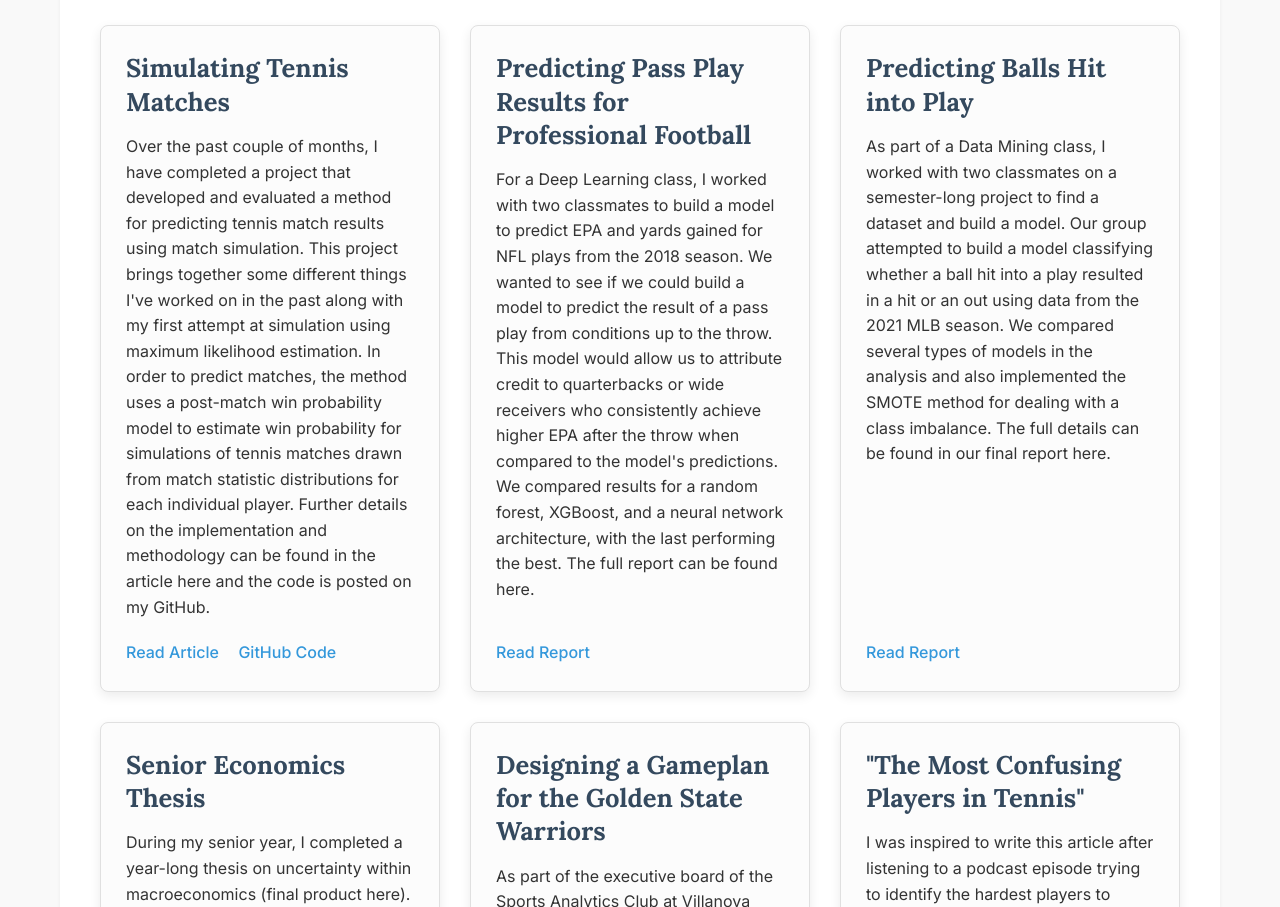
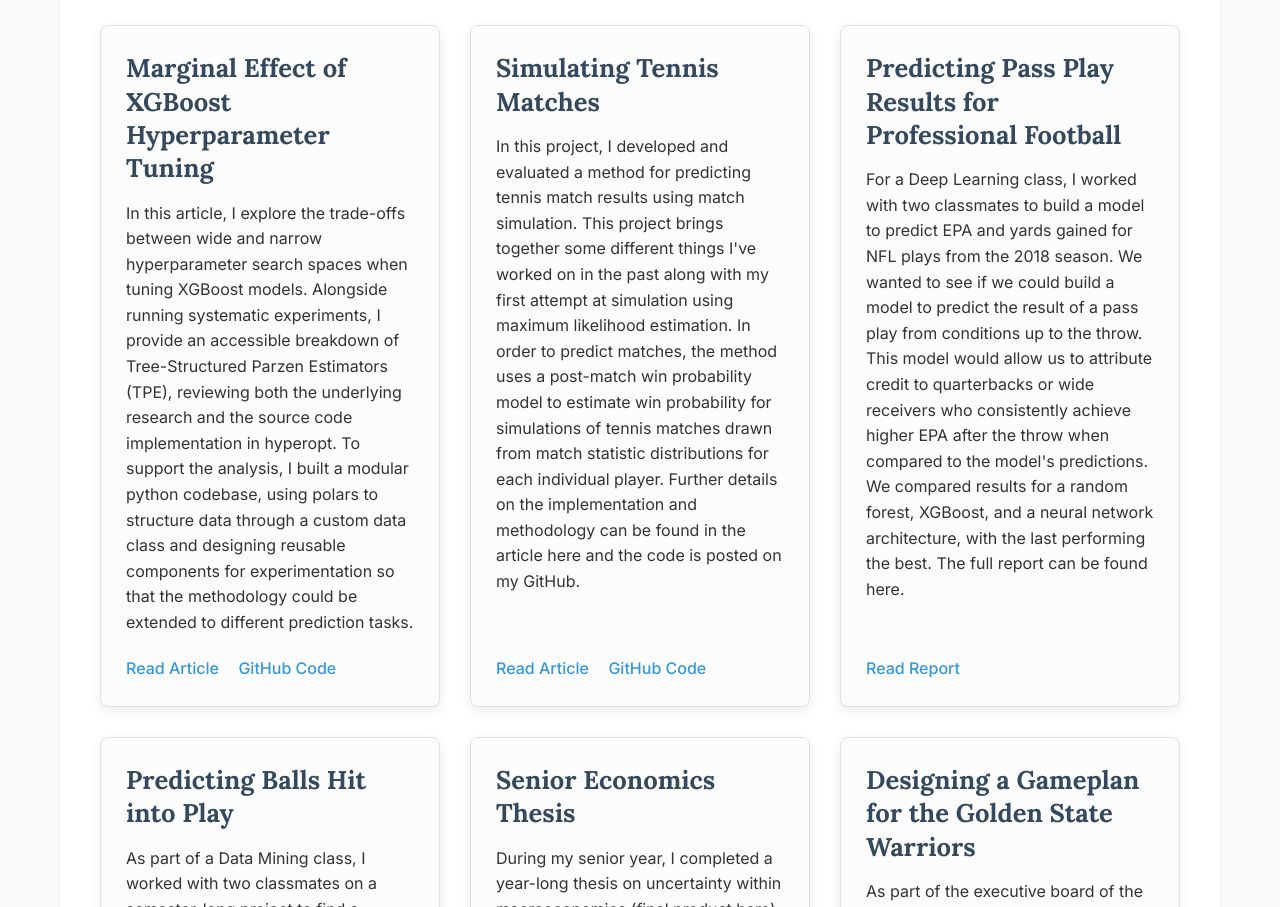
Before and after one commit to noahswan19/noahswan19.github.io, a plain HTML site: page index.html in a window 1280 px wide. Shown: the part 840-1747 px from the top of the page. Drawn offline with Linux system fonts and the light colour scheme.

Commit message:
Update index.html
Added a new hyperparameter tuning project to the portfolio

```diff
--- a/index.html
+++ b/index.html
@@ -347,11 +347,23 @@ body {
     <p class="section-intro-text">Below you will find some recent projects I have worked on through classwork, data competitions, or my own personal interest.</p>
 
     <div class="projects-grid">
+      <!-- Marginal Effect of Hyperparameter Tuning --!>
+      <div class="project-card">
+        <div>
+          <h3>Marginal Effect of XGBoost Hyperparameter Tuning</h3>
+          <p> In this article, I explore the trade-offs between wide and narrow hyperparameter search spaces when tuning XGBoost models. Alongside running systematic experiments, I provide an accessible breakdown of Tree-Structured Parzen Estimators (TPE), reviewing both the underlying research and the source code implementation in hyperopt. To support the analysis, I built a modular python codebase, using polars to structure data through a custom data class and designing reusable components for experimentation so that the methodology could be extended to different prediction tasks.</p>
+        </div>
+        <div class="links">
+          <a href="https://medium.com/@noahswan19/marginal-effect-of-hyperparameter-tuning-with-xgboost-8903c365d1c7">Read Article</a>
+          <a href="https://github.com/noahswan19/XGBoost-Hyperparameter-Analysis">GitHub Code</a>
+        </div>
+      </div>
+
       <!-- Tennis Match Simulations -->
       <div class="project-card">
         <div>
           <h3>Simulating Tennis Matches</h3>
-          <p>Over the past couple of months, I have completed a project that developed and evaluated a method for predicting tennis match results using match simulation. This project brings together some different things I've worked on in the past along with my first attempt at simulation using maximum likelihood estimation. In order to predict matches, the method uses a post-match win probability model to estimate win probability for simulations of tennis matches drawn from match statistic distributions for each individual player. Further details on the implementation and methodology can be found in the article here and the code is posted on my GitHub.</p>
+          <p>In this project, I developed and evaluated a method for predicting tennis match results using match simulation. This project brings together some different things I've worked on in the past along with my first attempt at simulation using maximum likelihood estimation. In order to predict matches, the method uses a post-match win probability model to estimate win probability for simulations of tennis matches drawn from match statistic distributions for each individual player. Further details on the implementation and methodology can be found in the article here and the code is posted on my GitHub.</p>
         </div>
         <div class="links">
           <a href="https://medium.com/@noahswan19/simulating-tennis-matches-with-maximum-likelihood-estimation-6e4c0ca1370e">Read Article</a>
```
